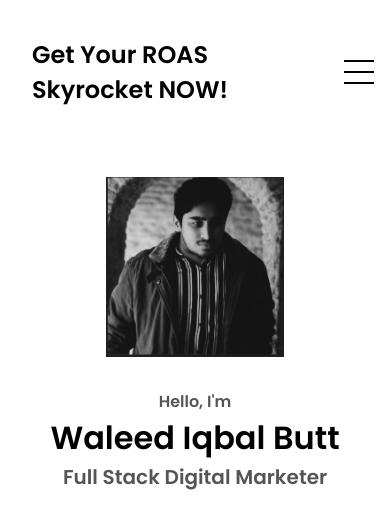
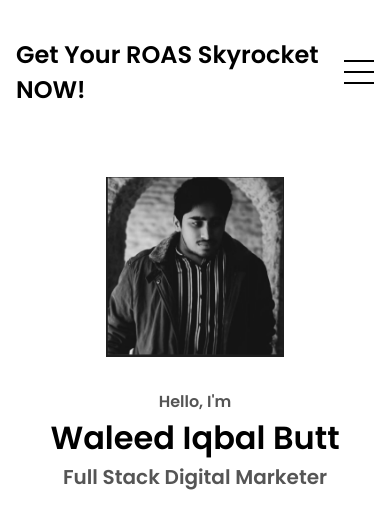
Before and after one commit to Waleed-marketing/waleediqbalbutt.github.io, a plain HTML site: page index.html in a window 390 px wide. Shown: the top 505 px of the page. Drawn offline with Linux system fonts and the light colour scheme.

Commit message:
Remove margins from logo class in mediaqueries.css
Removed horizontal margins from the logo class.

```diff
--- a/mediaqueries.css
+++ b/mediaqueries.css
@@ -80,8 +80,6 @@
   }
   .logo {
     font-size: 1.5rem;
-    margin-left: 1rem;
-    margin-right: 1rem;
   }
   .nav-links {
     flex-direction: column;
```
